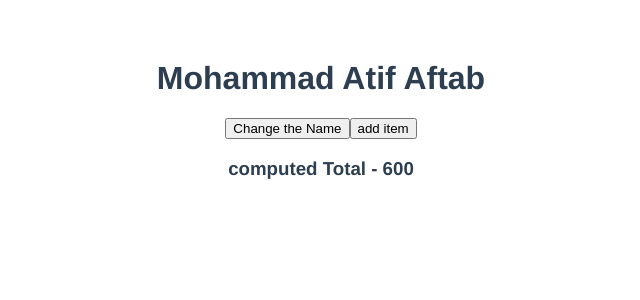
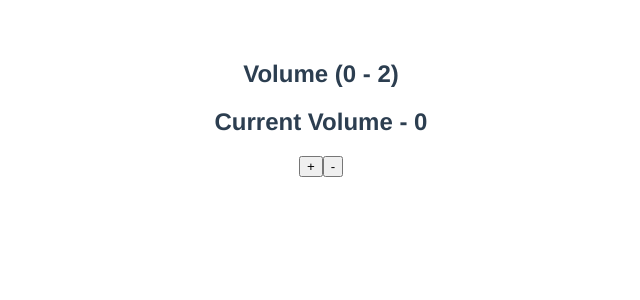
Before and after one commit to atifaftab/vue-codeevolution, a Vue app: page / in a window 1280 px wide. Shown: the top 300 px of the page, without its empty margins (319-959 px from the left). Built offline with nearby package versions, Linux system fonts and the light colour scheme.

Commit message:
wather property

```diff
--- a/src/App.vue
+++ b/src/App.vue
@@ -1,69 +1,29 @@
 <template>
-  <!-- <h1>{{ firstName }} {{ middleName }} {{ lastName }}</h1> -->
-  <h1>{{ computedName }}</h1>
-  <button @click="changeFullname">Change the Name</button>
-  <!-- <h2 >TOTAL - {{ item.reduce((total,curr) =>(total  = total + curr.price),0) }}</h2> -->
-  <button @click="item.push({id : 4,title : 'Camera',price : 50})">add item</button>
-  <h3>computed Total - {{ total }}</h3>
-  <h4>{{ reduceMethod() }}</h4>
+  <h2>Volume (0 - 2)</h2>
+  <h2>Current Volume - {{ volume }}</h2>
+  <button @click="volume += 2"> + </button>
+  <button @click="volume -= 2"> - </button>
 </template>
+
 <script>
 export default {
-  name: 'App',
+  name: 'App.vue',
   data() {
     return {
-      firstName: 'Mohammad',
-      lastName: 'Aftab',
-      middleName: 'Atif',
-      item: [
-        {
-          id: 1,
-          title: 'TV',
-          price: 100
-        },
-        {
-          id: 2,
-          title: 'Phone',
-          price: 200
-        },
-        {
-          id: 3,
-          title: 'Laptop',
-          price: 300
-        }
-
-      ],
-      arr: [1, 2, 3, 4, 5]
-
+      volume: 0
     }
   },
   methods: {
 
-    reduceMethod() {
-      console.log('accumulator' + " " + 'currentValue' + " " + 'currentIndex' + " [" + 'array' + "]")
-      this.arr.reduce((accumulator, currentValue, currentIndex, array) => {
-        console.log(accumulator + " " + currentValue + " " + currentIndex + " [" + array + "]")
-        return accumulator + currentValue
-      }, 0)
-    },
-    changeFullname(){
-      this.computedName = 'Bruce Batman Wyne'
-    }
   },
   computed: {
-    computedName: {
-      set(value){
-        let name = value.split(' ')
-        this.firstName = name[0]
-        this.middleName = name[1]
-        this.lastName = name[2]
-      },
-      get(){return `${this.firstName} ${this.middleName} ${this.lastName}`}
 
-    },
-    total() {
-      // return this.item.reduce((total, curr) => (total = total + curr.price),0)
-      return this.item.reduce((total, curr) => (total + curr.price), 0)
+  },
+  watch: {
+    volume(value, lastValue) {
+      if (value > lastValue && value == 16) {
+        alert("higher volume can damage hearing")
+      }
     }
   }
 }
```
Also changed, not shown: src/App computed property.vue (added, +70 -0 lines).
